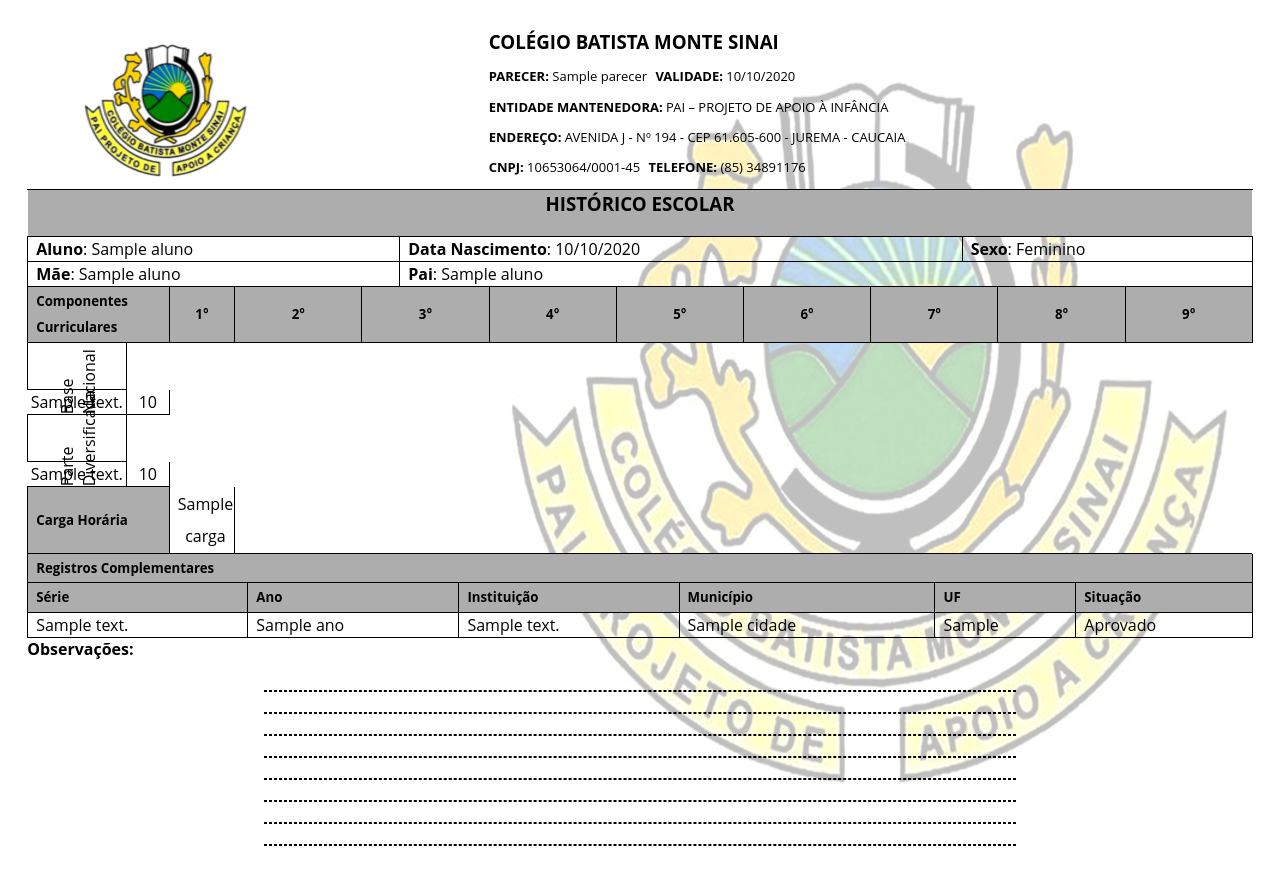
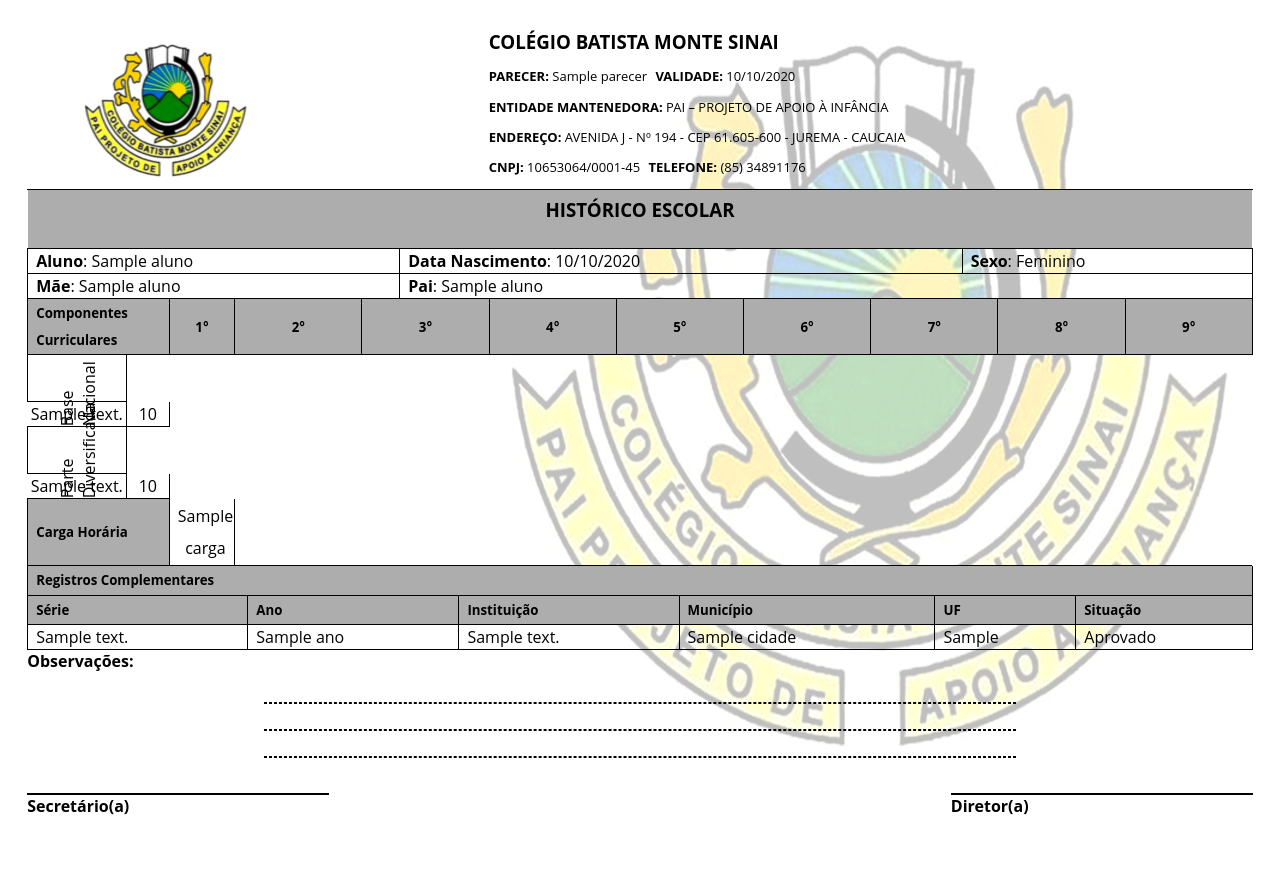
Before and after one commit to kristchen/escoladigital, a Django app: template historico/templates/template-historico-escolar-aluno.html in a window 1280 px wide. After the commit the page ends 815 px from the top, so only its background shows below. Run offline with Django 3.2, Linux system fonts and the light colour scheme; the template is opened without the code that fills it: most values are stand-ins (such as "Sample title", 1, 10 or a date in 2020).

Commit message:
Correcao historico

```diff
--- a/escoladigital/static/css/historico.css
+++ b/escoladigital/static/css/historico.css
@@ -15,6 +15,8 @@ h3{
 
 label{
   font-weight: bold;
+  margin:0;
+  padding: 0;
 }
 
 .h3-titulo{
@@ -109,5 +111,22 @@ h5{
 hr {
   border: 1px dashed black;
   width: 750px;
-  margin-bottom: 20px;
+  margin-bottom: 25px;
 }
+
+.assinatura-sec {
+  margin-top: 10px;
+  float: left;
+}
+
+.assinatura-dir {
+  margin-top: 10px;
+  margin-bottom:0px;
+  float: right;
+}
+
+hr.assinatura{
+  border: 1px solid black;
+  width: 300px;
+  margin: 0;
+}
--- a/historico/templates/template-historico-escolar-aluno.html
+++ b/historico/templates/template-historico-escolar-aluno.html
@@ -38,10 +38,9 @@
   	</table>
     <table align="right" class="titulo">
 
-        <tr style="background-color:#adadad; border-bottom:solid 1px;">
+        <tr style="background-color:#adadad; border-bottom:solid 1px; line-height:2;">
             <td colspan="4"><h3>HISTÓRICO ESCOLAR</h3></td>
         </tr>
-
         <tr>
           <td colspan="2" style="width:150px" class="td-dados"><label>Aluno</label>: {{aluno.nome}}</td>
           <td class="td-dados"><label>Data Nascimento</label>: {{aluno.data_nascimento | date:'d/m/Y'}}</td>
@@ -150,7 +149,9 @@
         </tr>
 
         {% for historico in historicos %}
+
           <tr>
+
               <td class="td-dados ">{{historico.serie.descricao}}</td>
               <td class="td-dados ">{{historico.ano}}</td>
               <td class="td-dados ">{{historico.instituicao.descricao}}</td>
@@ -163,8 +164,8 @@
                 {% else %}
                 <td class="td-dados ">Reprovado</td>
               {% endif %}
+          </tr>
 
-          </tr>
         {% endfor %}
 
     </table>
@@ -176,12 +177,17 @@
     <hr>
     <hr>
     <hr>
-    <hr>
-    <hr>
-    <hr>
-    <hr>
-    <hr>
 
+    <div class="assinatura-sec">
+      <hr class="assinatura">
+      <label>Secretário(a)</label>
+    </div>
+
+
+    <div class="assinatura-dir">
+      <hr class="assinatura">
+      <label>Diretor(a)</label>
+    </div>
 
   </body>
 </html>
```
Also changed, not shown: rendimento/templates/historico-aluno.html (deleted, +0 -13 lines).
